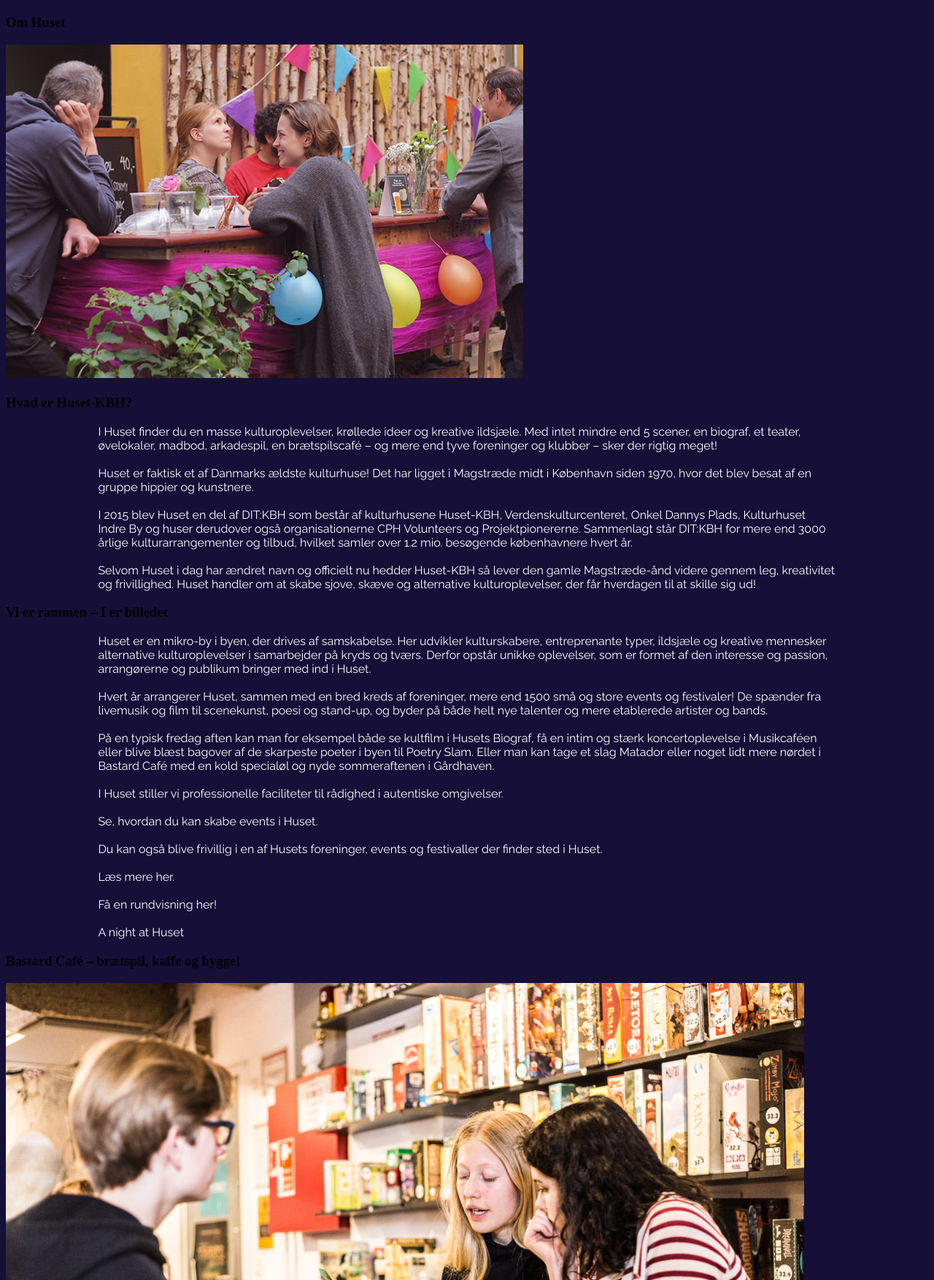
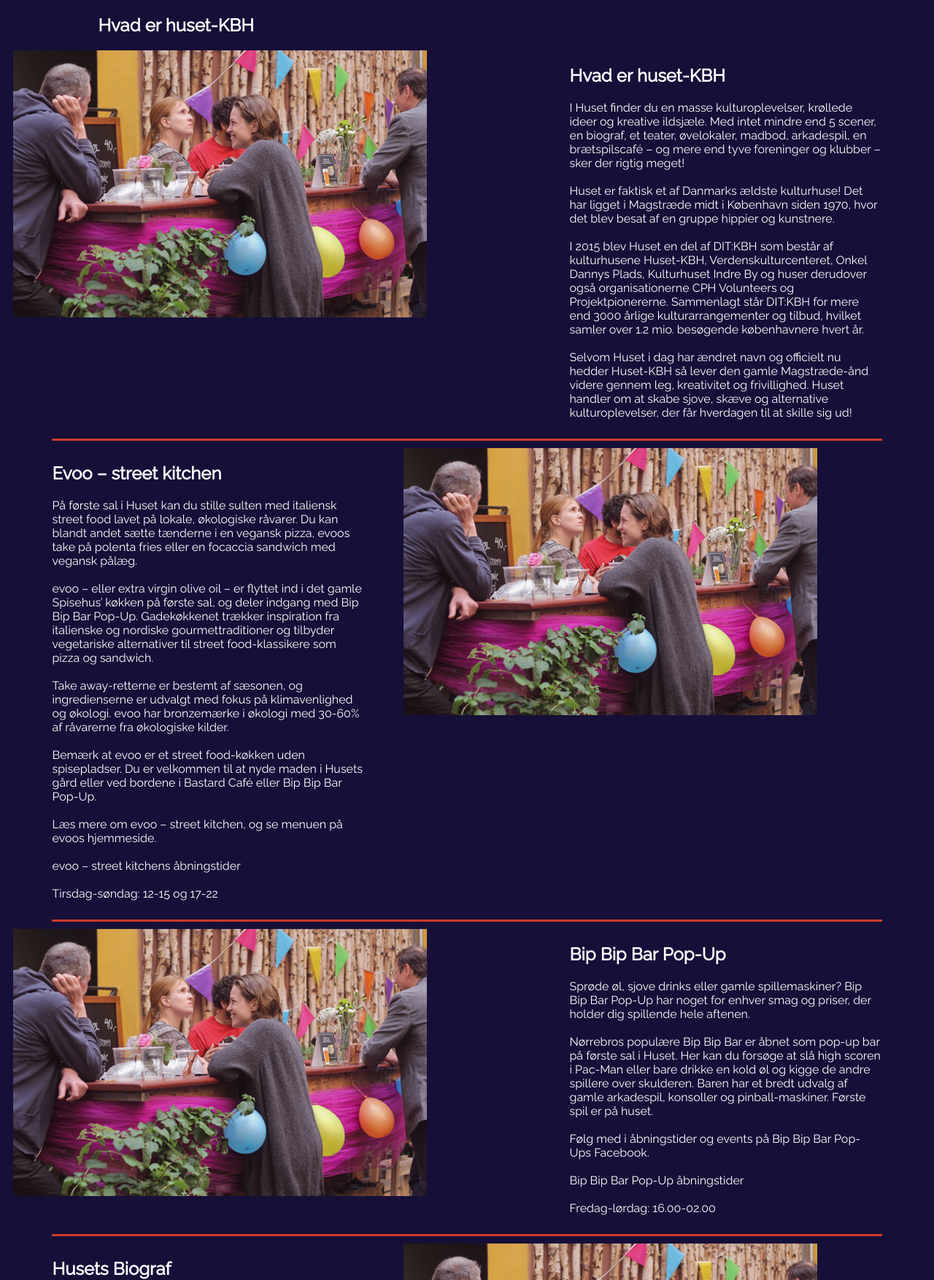
Before and after one commit to yasm0217/huset18, a PHP site: page /om.html in a window 1280 px wide. Shown: the part 166-1920 px from the top of the page at 73% size. Run offline with PHP 8.4, Linux system fonts and the light colour scheme.

Commit message:
om html og css

```diff
--- a/om.css
+++ b/om.css
@@ -3,6 +3,7 @@
     padding: 15px;
 
 }
+
 header {
     margin-left: auto;
     margin-right: auto;
@@ -65,10 +66,48 @@
 
 }
 
-p {
+p,
+h1,
+h2,
+h3 {
     max-width: 80%;
     margin-left: auto;
     margin-right: auto;
+    color: #ffffff;
     font-family: 'Raleway', sans-serif;
-    color: #ffffff;
+
 }
+
+img {
+    width: 80%;
+}
+
+#om_huset .venstre {
+    display: flex;
+    flex-wrap: wrap;
+    margin: 10px;
+}
+
+#om_huset .teksth {
+    flex-grow: 1;
+    flex-basis: 300px;
+}
+
+#omhuset .hoejre {
+    display: flex;
+    flex-wrap: wrap;
+    margin: 10px;
+}
+
+#om_huset .tekstv {
+    flex-grow: 1;
+    flex-basis: 300px;
+}
+
+.pynt {
+    width: 90%;
+    height: 3px;
+    background: #CC3C28;
+    margin-left: auto;
+    margin-right: auto;
+}
--- a/om.html
+++ b/om.html
@@ -1,5 +1,6 @@
 <!DOCTYPE html>
 <html lang="">
+
 <head>
     <meta charset="utf-8">
     <meta name="viewport" content="width=device-width, initial-scale=1.0">
@@ -23,10 +24,14 @@
 </header>
 
 <body>
+
     <section id="om_huset">
-        <h3>Om Huset</h3>
-        <img src="web04.jpg">
-        <h3>Hvad er Huset-KBH?</h3>
+        <h1>Hvad er huset-KBH</h1>
+        <div class="venstre">
+            <div class="billedev"> <img src="images/bil1.jpg">
+            </div>
+            <div class="teksth">
+                <h1>Hvad er huset-KBH</h1>
                 <p>
                     I Huset finder du en masse kulturoplevelser, krøllede ideer og kreative ildsjæle. Med intet mindre end 5 scener, en biograf, et teater, øvelokaler, madbod, arkadespil, en brætspilscafé – og mere end tyve foreninger og klubber – sker der rigtig meget!<br>
 
@@ -37,55 +42,17 @@
                     <br>Selvom Huset i dag har ændret navn og officielt nu hedder Huset-KBH så lever den gamle Magstræde-ånd videre gennem leg, kreativitet og frivillighed. Huset handler om at skabe sjove, skæve og alternative kulturoplevelser, der får hverdagen til at skille sig ud!
                 </p>
 
-        <h3>Vi er rammen – I er billedet</h3>
-        <p>
-            Huset er en mikro-by i byen, der drives af samskabelse. Her udvikler kulturskabere, entreprenante typer, ildsjæle og kreative mennesker alternative kulturoplevelser i samarbejder på kryds og tværs. Derfor opstår unikke oplevelser, som er formet af den interesse og passion, arrangørerne og publikum bringer med ind i Huset.<br>
+            </div>
 
-            <br>Hvert år arrangerer Huset, sammen med en bred kreds af foreninger, mere end 1500 små og store events og festivaler! De spænder fra livemusik og film til scenekunst, poesi og stand-up, og byder på både helt nye talenter og mere etablerede artister og bands.<br>
+        </div>
 
-            <br>På en typisk fredag aften kan man for eksempel både se kultfilm i Husets Biograf, få en intim og stærk koncertoplevelse i Musikcaféen eller blive blæst bagover af de skarpeste poeter i byen til Poetry Slam. Eller man kan tage et slag Matador eller noget lidt mere nørdet i Bastard Café med en kold specialøl og nyde sommeraftenen i Gårdhaven.<br>
+    </section>
+    <div class="pynt"></div>
 
-            <br>I Huset stiller vi professionelle faciliteter til rådighed i autentiske omgivelser.<br>
-
-            <br>Se, hvordan du kan skabe events i Huset.<br>
-
-            <br>Du kan også blive frivillig i en af Husets foreninger, events og festivaller der finder sted i Huset.<br>
-
-            <br>Læs mere her.<br>
-
-            <br>Få en rundvisning her!<br>
-            <br>A night at Huset
-        </p>
-
-        <h3>Bastard Café – brætspil, kaffe og hygge!
-        </h3>
-        <img src="bastard-caf_-2-1-1094x705.jpg">
-        <p>
-            I Husets stueetage finder du den populære brætspilscafé Bastard Café. Her kan du spille et utal af brætspil og kortspil og samtidig nyde en god cremet kop kaffe, en lækker mikro-brygget øl eller få lidt til maven i form af chili fries eller deluxe toasts.<br>
-
-            <br>I kælderen i forhuset har Bastard Café udvidet med Bastard Café Downstairs, hvor du selvfølgelig også kan spille brætspil. Men her kan du også nyde en lidt mere bar-agtig stemning og prøve nogle af deres mange fantastiske gin!<br>
-
-            <br>Det er lige meget, om du aldrig har spillet et spil, kun er vant til 500, ludo og matador eller er super spilnørd! Der er plads til alle! Og Bastard Café har altid en frivillig brætspilsguru, der står klar til at hjælpe med reglerne.<br>
-
-            <br>Kom også med til en af de sjove temaaftener. Vi holder turneringer og sociale selskabslege, hvor du kan lære nye mennesker eller spil at kende. Tjek kalenderen her.<br>
-
-            <br>Bemærk at næsten al kommunikation i Bastard Café foregår på engelsk, da en stor del af personalet engelsktalende.<br>
-
-            <br>Se mere på Bastard Cafés hjemmeside
-        </p>
-        <h3>Bastard Café åbningstider</h3>
-        <p>
-            Mandag-torsdag: 12.00-00.00
-            <br>Fredag-lørdag: 12.00-02.00
-            <br>Søndag: 12.00-00.00<br>
-
-            <br>Se mere på Bastard Cafés hjemmeside<br>
-
-            <br>Bastard Café på Facebook
-        </p>
-        <h3>evoo – street kitchen – nordisk/italiensk street food
-        </h3>
-        <img src="evoo_632_408.jpg">
+    <section id="om_huset">
+        <div class="venstre">
+            <div class="teksth">
+                <h1>Evoo – street kitchen</h1>
                 <p>
                     På første sal i Huset kan du stille sulten med italiensk street food lavet på lokale, økologiske råvarer. Du kan blandt andet sætte tænderne i en vegansk pizza, evoos take på polenta fries eller en focaccia sandwich med vegansk pålæg.<br>
 
@@ -98,14 +65,29 @@
                     <br>Læs mere om evoo – street kitchen, og se menuen på evoos hjemmeside.<br>
 
 
-
                     <br>evoo – street kitchens åbningstider<br>
                     <br>Tirsdag-søndag: 12-15 og 17-22
                 </p>
+            </div>
+            <div class="billedev"> <img src="images/bil1.jpg"></div>
+        </div>
+
+    </section>
 
 
-        <h3>Bip Bip Bar Pop-Up – Slå din high score!</h3>
-        <img src="bip-bip-slider-1094x705.jpg">
+
+    <div class="pynt"></div>
+
+
+
+
+    <section id="om_huset">
+
+        <div class="venstre">
+            <div class="billedev"> <img src="images/bil1.jpg">
+            </div>
+            <div class="teksth">
+                <h1>Bip Bip Bar Pop-Up</h1>
                 <p>
                     Sprøde øl, sjove drinks eller gamle spillemaskiner? Bip Bip Bar Pop-Up har noget for enhver smag og priser, der holder dig spillende hele aftenen.<br>
 
@@ -116,13 +98,21 @@
                     <br>Bip Bip Bar Pop-Up åbningstider<br>
                     <br>Fredag-lørdag: 16.00-02.00<br>
 
-            <br>Læs mere på Bip Bip Bars hjemmeside.
                 </p>
+            </div>
+        </div>
+    </section>
 
-        <h3>Husets Biograf</h3>
-        <img src="husets-biograf-2-1094x705.jpg">
-        <h3>Kom og besøg os i Husets Biograf og få dyrket din indre filmnørd.</h3>
 
+
+    <div class="pynt"></div>
+
+
+
+    <section id="om_huset">
+        <div class="venstre">
+            <div class="teksth">
+                <h1>Husets Biograf</h1>
                 <p>
                     I Husets Biograf gør vi en dyd ud af, at skabe unikke og sjove filmoplevelser. I den gamle biograf viser vi alt fra kultklassikere til de ”små” ukendte film indenfor bl.a. genrerne science fiktion, drama, fantasy og horror.<br>
 
@@ -130,20 +120,28 @@
 
                     <br>Der er selvfølgelig også rig mulighed for, at nyde den helt klassiske biograftur med sodavand, popcorn og hvor du har mulighed for at se film som fx; fantasi filmen The NeverEnding Story, The Room, som har fået sin kult status for, at være verdens dårligste film, gyseren Carrie, klassikere som ADELHEID samt mange mange flere.<br>
 
-            <br>Find oversigten over filmvisninger på hjemmesiden under Events.<br>
+                    <br>Biografen drives af Foreningen Husets Biograf og er baseret udelukkende på frivillig arbejdskraft, så hvis du brænder for at formidle den gode historie gennem film og kan se dig selv som frivillig i Husets Biograf, så er du meget velkommen til at kontakte Jack Stevenson jack.stevenson@mail.dk
+                </p>
 
-            <br>Her kan du også finde oplysninger om, hvordan du kan købe og reservere billetter.<br>
+            </div>
+            <div class="billedev"> <img src="images/bil1.jpg">
+            </div>
+        </div>
 
-            <br>Så kom og lad dig dykke ned i en verden af fantastiske historie fortalt på film.<br>
+    </section>
 
 
 
-            <br>Biografen drives af Foreningen Husets Biograf og er baseret udelukkende på frivillig arbejdskraft, så hvis du brænder for at formidle den gode historie gennem film og kan se dig selv som frivillig i Husets Biograf, så er du meget velkommen til at kontakte Jack Stevenson jack.stevenson@mail.dk
-        </p>
+    <div class="pynt"></div>
 
-        <h3>Musikcaféen – Københavns alternative musikscene
-        </h3>
-        <img src="musikcafeen_1094_705_fotograf_erik_cheng.jpg">
+
+
+    <section id="om_huset">
+        <div class="venstre">
+            <div class="billedev"> <img src="images/bil1.jpg">
+            </div>
+            <div class="teksth">
+                <h1>Musikcaféen</h1>
                 <p>
                     På tredje sal i Huset finder du Musikcaféen, som er Husets største og ældste scene. Scenen præsenterer up-and-coming kunstnere inden for blandt andet rock, pop og alternativ musik. Scenen har i mere end 40 år været stedet, hvor du møder de nyeste kunstnere først.<br>
 
@@ -154,18 +152,22 @@
 
 
                     <br> Det er også muligt at leje lokalerne til private arrangementer. Læs mere om muligheden for at leje lokaler i Huset.<br>
+                </p>
+            </div>
+        </div>
+    </section>
 
 
-            <br> Se kommende begivenheder.<br>
+
+    <div class="pynt"></div>
 
 
-            <br> Følg Musikcaféen på Facebook.
-        </p>
-        <h3>
-            Historie<br>
-            <br>Husets historie – Fra Huset i Magstræde til Huset-KBH
-        </h3>
-        <img src="gammel.jpg">
+
+    <section id="om_huset">
+
+        <div class="venstre">
+            <div class="teksth">
+                <h1> Husets historie</h1>
                 <p>
                     Huset-KBH (det tidligere Huset i Magstræde eller i folkemunde bare Huset) har eksisteret som kulturel og kunstnerisk frirum siden 1970. I løbet af årerne har Huset oparbejdet en lang og spændende historie. Vi har endnu ikke styr på alle fakta og historier, der findes derude. Har du noget at tilføje, noget at rette eller lyst til at dele en historie, så find kontaktinfo nederst på siden.<br>
 
@@ -179,10 +181,22 @@
 
                     <br>Huset blev i disse år også fødested til blandt andet Fristaden Christiania og Thy Lejren. Det siges også, at Blekingegadebanden skulle have afholdt op til flere møder i Huset.<br>
                 </p>
+            </div>
+            <div class="billedev">
+                <img src="images/bil1.jpg">
+            </div>
+        </div>
 
-        <h3>Husets Organisation<br>
-            <br>Rammen om kulturen</h3>
-        <img src="husets%20organi_4790-2-1094x705.jpg">
+    </section>
+
+    <div class="pynt"></div>
+
+    <section id="om_huset">
+        <div class="venstre">
+            <div class="billedev"> <img src="images/bil1.jpg">
+            </div>
+            <div class="teksth">
+                <h1>Husets Organisation</h1>
                 <p>
                     Huset er rammen om kulturen. En platform for at prøve forskelige kulturelle idéer af. Det betyder, at vi samarbejder på kryds og tværs med andre foreninger og kulturaktører i København om at skabe unikke kulturoplevelser.<br>
 
@@ -194,103 +208,17 @@
 
                     <br>Formålet med Husets administration er at skabe de bedste rammer for kulturen ved at sørge for drift, afvikling, teknik, rådgivning, netværk og rådgivning om blandt andet promotion.<br>
 
-            <br>Administrationen er ansvarlig for Husets overordnede profil, strategi, partnerskaber, organisation, ansættelser og budget og er officielt en del af Københavns Kommunes Kultur- & Fritidsforvaltning. Administrationen arbejder desuden tæt sammen med flere kulturhuse i København blandt andet med kulturhusudvikling og et særligt fokus på frivillighed, samskabelse og kulturelt iværksætteri.<br>
-
-
+                    <br>Administrationen er ansvarlig for Husets overordnede profil, strategi, partnerskaber, organisation, ansættelser og budget og er officielt en del af Københavns Kommunes Kultur- og Fritidsforvaltning. Administrationen arbejder desuden tæt sammen med flere kulturhuse i København blandt andet med kulturhusudvikling og et særligt fokus på frivillighed, samskabelse og kulturelt iværksætteri.<br>
 
                     <br>Arrangører og foreninger i Huset-KBH Bastard Café Bastard Café er en hyggelig brætspilscafé. Der er nye spil, gamle spil, terningespil, kortspil, strategiske spil og en del spil med får. De har én ting til fælles: De er helt analoge! Bastard Café er for ALLE. Det er ligemeget, om du er en vildt passioneret spilnørd eller er nybegynder. Caféens frivillige spilguruer går rundt og forklarer reglerne, så du kan komme godt i gang!<br>
 
-            <br>Læs mere om Bastard Café<br>
+                </p>
 
-
-
-            <br>Musikcaféen<br> Musikcaféen er Københavns intime og alternative vækstlagsscene på tredje sal, hvor man kan opleve de næste store danske og internationale artister. Det intime lokale med plads til 150 publikummer garanterer en stærk koncertoplevelse helt tæt på musikken. Det legendariske spillested har ligget i Huset i mere end 40 år og igennem tiden præsenteret navne som D.A.D og Red Hot Chili Peppers.<br>
-
-            <br>Følg med i Musikcaféens program.<br>
-
-
-
-            <br>Husets Biograf<br> Husets Biograf er et helt unikt sted, godt skjult i hjertet af København. Den gamle undergrundsbiograf viser alternative film og har specialiseret sig i kreative filmfremvisninger. Biografens hjertebarn er The Rocky Horror Picture Show – en interaktiv biografoplevelse ud over det sædvanlige, hvor man som publikum er med til at komme med tilråb, klæde sig ud og meget mere til film-visningen. Men Husets Biograf byder også på masser af kitsch smalfilm, musical sing-along, glemte klassikere, gemte skatte og oversete mesterværker. Husets Biograf er det eneste sted i København, der stadig viser 35 mm film.<br>
-
-            <br>Se Husets Biografs kommende arrangementer her<br>
-
-
-
-            <br>TeaterHuset<br>
-            <br>TeaterHuset er en teaterforening, der arbejder for at understøtte og udvikle det voksende undergrundsteater i København. Foreningen råder over øvelokaler, know-how, netværk og professionelle scenefaciliteter på Xenon på øverste sal i Huset.<br>
-
-            <br>Læs mere om TeaterHuset her<br>
-
-
-
-            <br>Bip Bip Bar Pop-Up<br>
-            <br>Bip Bip Bar er en hyggelig og sjov café fyldt med gamle arkadespilmaskiner og konsoller. Få genopfrisket dine pin ball skills, hjælp Pac Man ind i midten af labyrinten og få en kold øl!<br>
-
-            <br>Læs mere om Bip Bip Bar her<br>
-
-
-
-            <br>evoo – street kitchen <br>
-
-            <br>På evoo kan du stille sulten med italiensk street food lavet på lokale, økologiske råvarer. Du kan blandt andet sætte tænderne i en vegansk pizza, evoos take på polenta fries eller en focaccia sandwich med vegansk pålæg.<br>
-
-            <br>Læs mere om evoo – street kitchen.<br>
-
-
-
-            <br>Paradise Jazz<br>
-            <br>Besøg Paradise Jazz i Stardust, og gør en hverdagsaften til noget særligt. Den legendariske jazzklub er ledet af Københavns ukronede jazz-dronning Tove Enevoldsen, som garanterer høj kvalitet og sikre performances – hver gang. Paradise Jazz præsenterer nogle af de største danske artister tirsdag, onsdag og torsdag hele året rundt. Klubben har især en stærk tradition under Cph Jazz Festival.<br>
-
-            <br>Læs mere om Paradise Jazz.<br>
-
-
-
-            <br>CopenOpen Poetry Slam<br>
-            <br>Copenopen er en af Husets månedlige arrangementer, der afholdes hver tredje fredag i måneden. Oplev nogle af de skarpeste poeter i landet, når de battler med hinanden om publikums gunst.<br>
-
-            <br>Læs mere om CopenOpen på Facebook.<br>
-
-
-
-            <br>Huset Stand-up<br>
-            <br>Hver tirsdag kan du komme med til en aften med stand-up i Huset! Oplev store navne og nye talenter. Forskning viser, at latter er godt for leveren. Forlæng din levetid med op til 5 år! Overskuddet går til Red Barnet Ungdom!<br>
-
-            <br>Læs mere om stand-up i Huset på Facebook.<br>
-
-
-
-            <br>Lystløgneraften<br>
-            <br>Kan du spotte en løgn? Denne aften med Lystløgnerne får du trænet dine Sherlock Holmes-evner. Hver lystløgner fortæller tre historier, men kun én af dem er sand. Kig ind, og find ud af, om du er til at løbe om hjørner med! Det er den første fredag i måneden.<br> Læs mere om Lystløgner aften på Facebook.
-
-
-
-            <br>Samlingspunktet Indre By<br>
-            <br>Samlingspunktet er for ældre medborgere, der har interesse i at få nye oplevelser, sociale fællesskaber og livskvalitet. Samlingspunkt Indre By tilbyder blandt andet vejledning til brug af smartphones, netbank og borger.dk. Foreningen mødes ugentligt omkring fællesspisning, film, hygge, foredrag og kulturelle ture ud af huset. Det er medlemmerne selv, der er med til at sætte dagsordenen.<br> Læs mere om Samlingspunkt Indre By.
-
-
-
-            <br>Klubber, debatarrangementer, litteraturaftener I Huset er der også en håndfuld mindre klubber og foreninger, der holder selvstændige events mere sporadisk. Vi har blandt andet kortfilmklubben Klub Kurz, litteraturaftener med Underskoven, radiobiograf med Terrapolis, musikklubber som Punks Undead og Klub Tråd og mange andre. Husets biograf holder også temaaftener, som Bad Movie Club, Beer and Blasphemy og udenlandske film.<br>
-
-
-
-            <br>Cph Jazz Festival<br>
-            <br>Under Cph Jazz Festival i begyndelsen af juli omdannes Huset til en levende jazz-by. Huset har en lang og stolt jazztradition, og hvert år præsenterer Paradise Jazz og Musikcaféen et vidt favnende program. Gårdhaven fyldes af god stemning til de gratis vækstlagskoncerter, og indenfor kan man komme helt tæt på nogle af landets største jazzartister.<br> Læs mere om Cph Jazz Festival.
-
-
-
-            <br>Vildskud<br>
-            <br>Vildskud er en festival for uafhængigt teater og en fejring af vækstlaget, som afholdes hvert år i august. Vildskud har boet i Huset i over 15 år, og nu er festivalen begyndt at slå skud på andre scener i København, blandt andet Nørrebro Teater og Det Kgl. Teater.<br> Læs mere om Vildskud.
-
-
-
-            <br>Talk Town Festival Talk Town er en festival for køn, ligestilling og feminisme. Den er et frirum med plads til dialog, nysgerrighed, læring og leg og byder på workshops, kunst, koncerter, talks og debatter. Festivalen finder sted i maj.<br> Læs mere om Talk Town.
-
-
-
-            <br>Andre arrangører tilknyttet Huset-KBH<br> Alive Festival Bifrost Christianshavns Lokaludvalg Copenhagen Music Gnist King Size Big Band Musik i Lejet PhotoLab Prime Collective Street Poets Night Wonderwhy Music Company
-        </p>
+            </div>
+        </div>
 
     </section>
 
 </body>
+
 </html>
```
Also changed, not shown: images/bastard cafe.jpg (added), images/bil1.jpg (added), images/bil2.jpg (added), images/biograf.jpg (added), images/bipbar.jpg (added), images/jistorie.jpg (added), images/musikcafe.jpg (added), images/street kit.jpg (added). Lines whose indentation alone changed are shown as unchanged.
